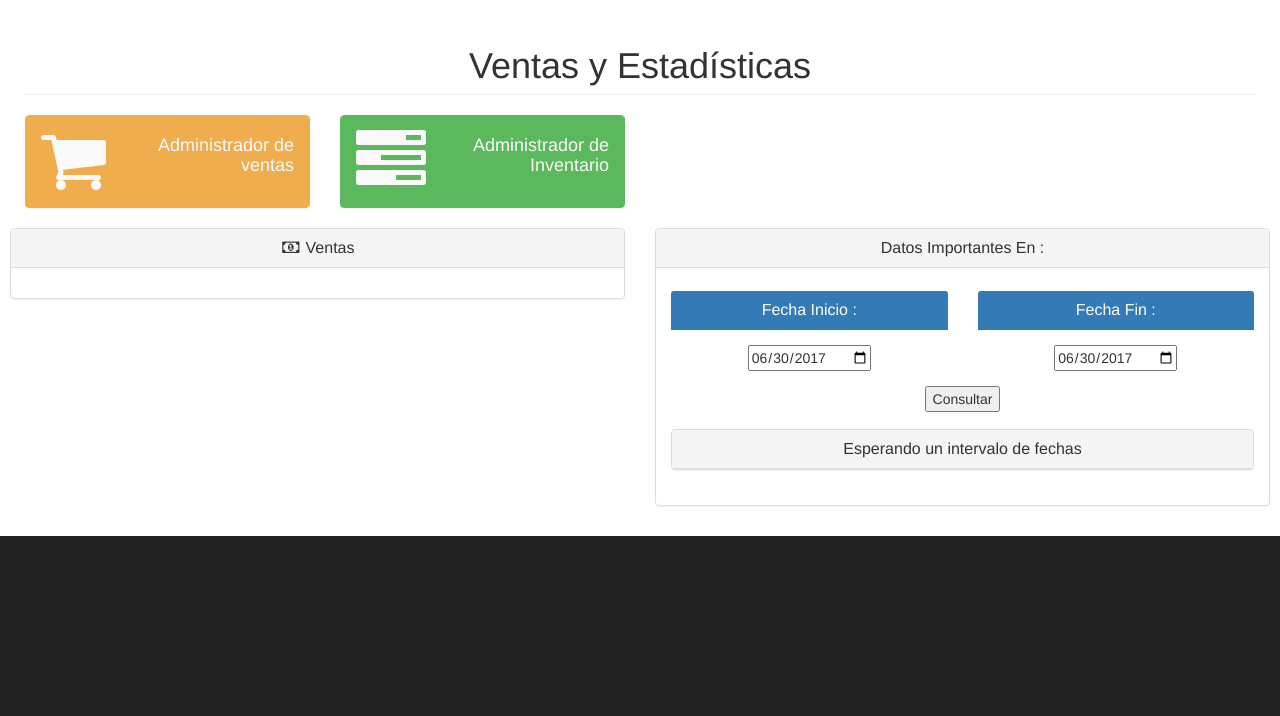
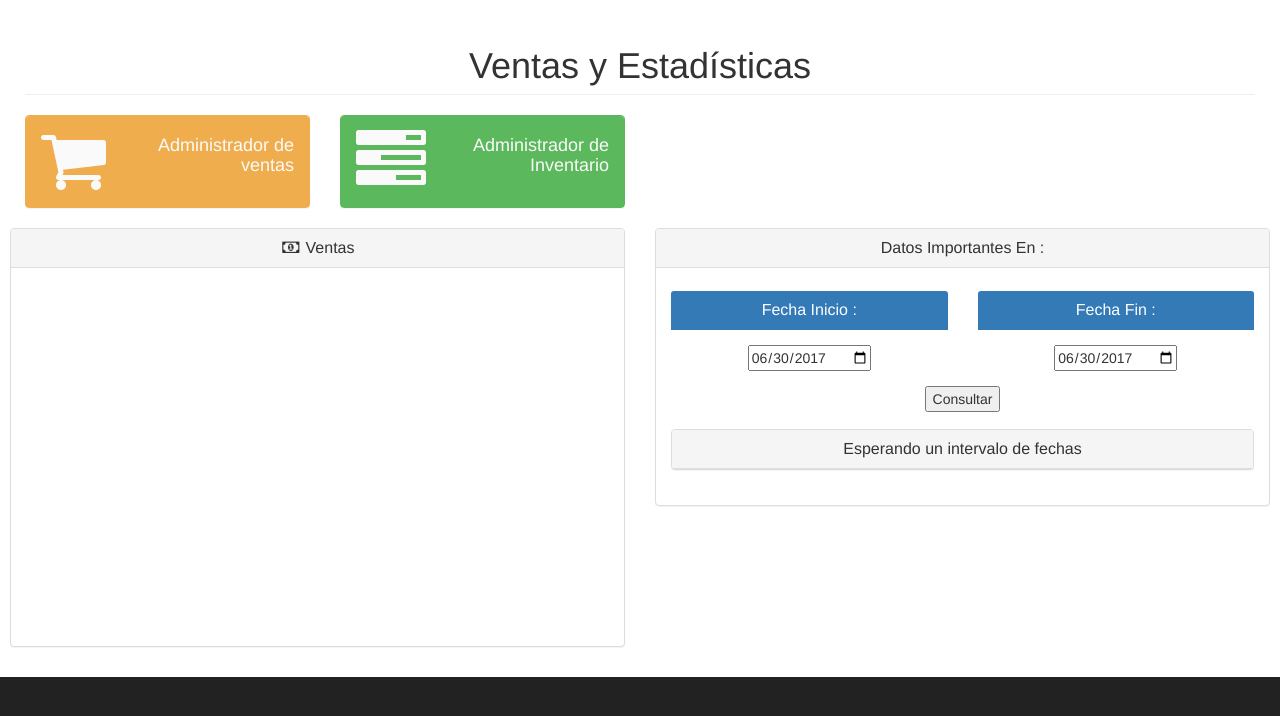
Before and after one commit to IgnacioYanjari/SmartKet, a Flask app: page /date in a window 1280 px wide. Shown: the part 51-767 px from the top of the page. Run offline with Flask 2, Linux system fonts and the light colour scheme; data that the repository does not hold is empty; some libraries are stand-ins or nearby versions.

Commit message:
scroll ventas

```diff
--- a/app/template/ventas_estadisticas.html
+++ b/app/template/ventas_estadisticas.html
@@ -93,7 +93,7 @@
                                 </div>
                               </div>
 
-                            <div class="panel-body">
+                            <div class="panel-body" style="overflow-y: scroll; height:10cm;" >
 
                                 {% for subventa in ventas %}
                                   <div class="panel panel-primary ">
```
